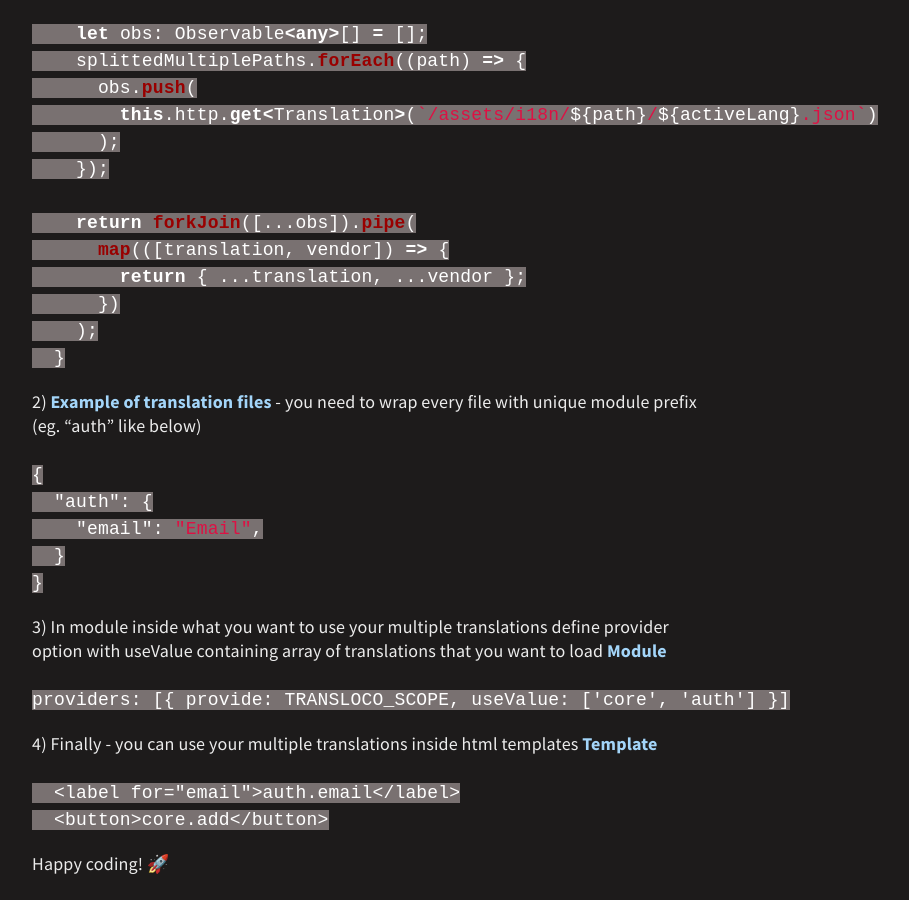
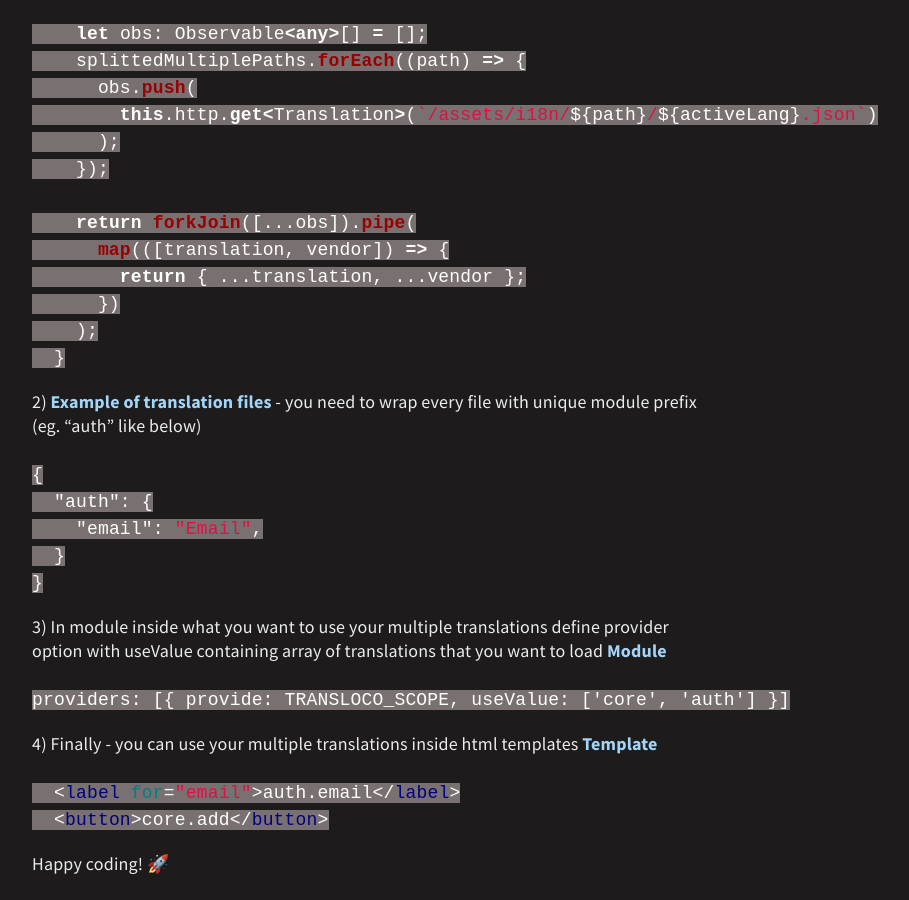
Before and after one commit to yerevin/blog, a Jekyll site: the page built from _posts/2020-07-08-angular-transloco-multiple-scopes-merged-and-lazy-loaded.md, in a window 1280 px wide and 900 px high, scrolled down 734 px. Shown: the whole window, without its empty margins (270-1179 px from the left). Built offline with Jekyll 4.4.1, drawn with Linux system fonts in a browser that asks for light colours.

Commit message:
Update 2020-07-08-angular-transloco-multiple-scopes-merged-and-lazy-loaded.md

````diff
--- a/_posts/2020-07-08-angular-transloco-multiple-scopes-merged-and-lazy-loaded.md
+++ b/_posts/2020-07-08-angular-transloco-multiple-scopes-merged-and-lazy-loaded.md
@@ -47,7 +47,7 @@ providers: [{ provide: TRANSLOCO_SCOPE, useValue: ['core', 'auth'] }]
 ```
 
 4) Finally - you can use your multiple translations inside html templates [Template](https://github.com/yerevin/hire-me-recruitation-repo/blob/master/angular-rxjs/src/app/modules/auth/components/login/login.component.html)
-```angular
+```jsx
   <label for="email">{{ "auth.email" | transloco }}</label>
   <button>{{ "core.add" | transloco }}</button>
 ```
````
